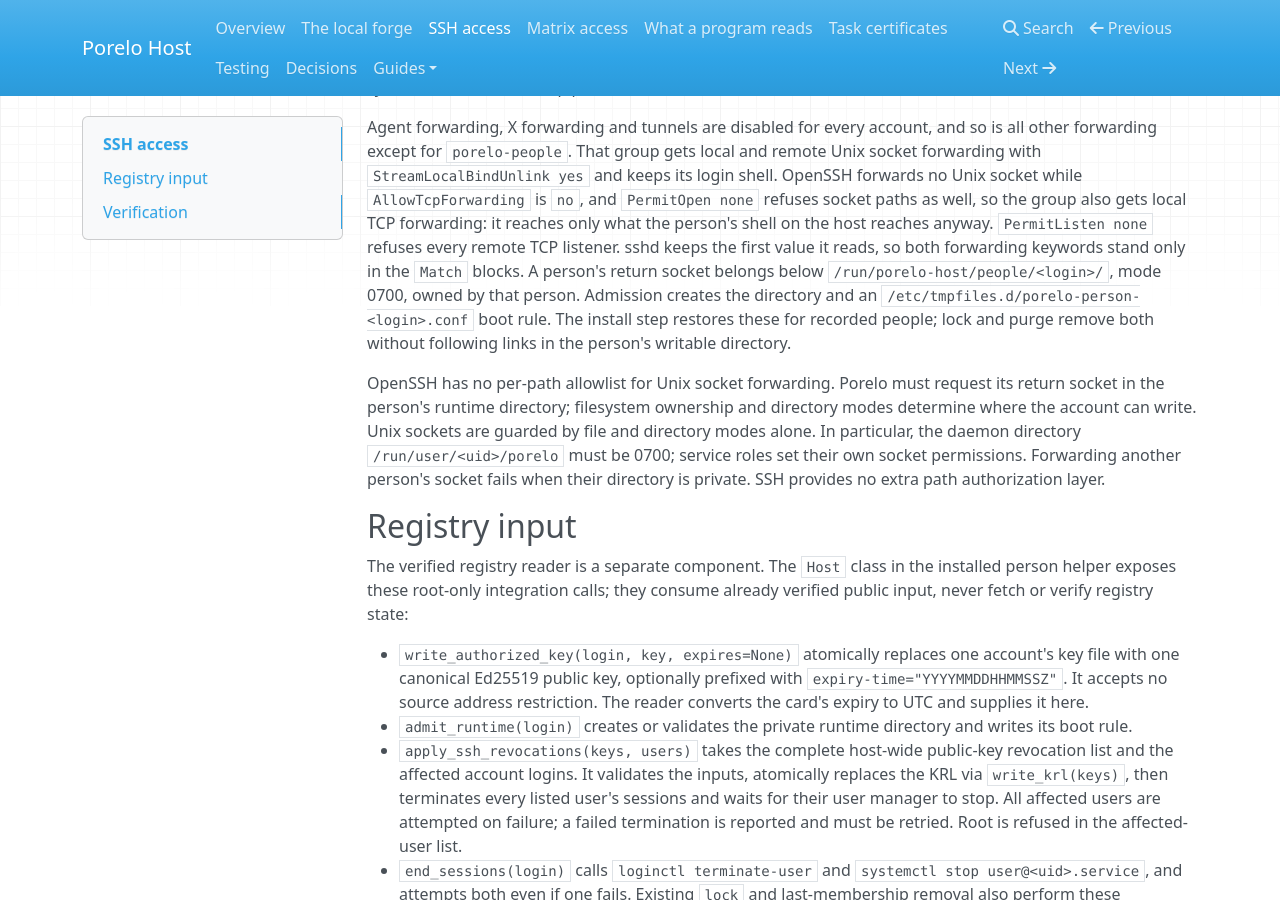
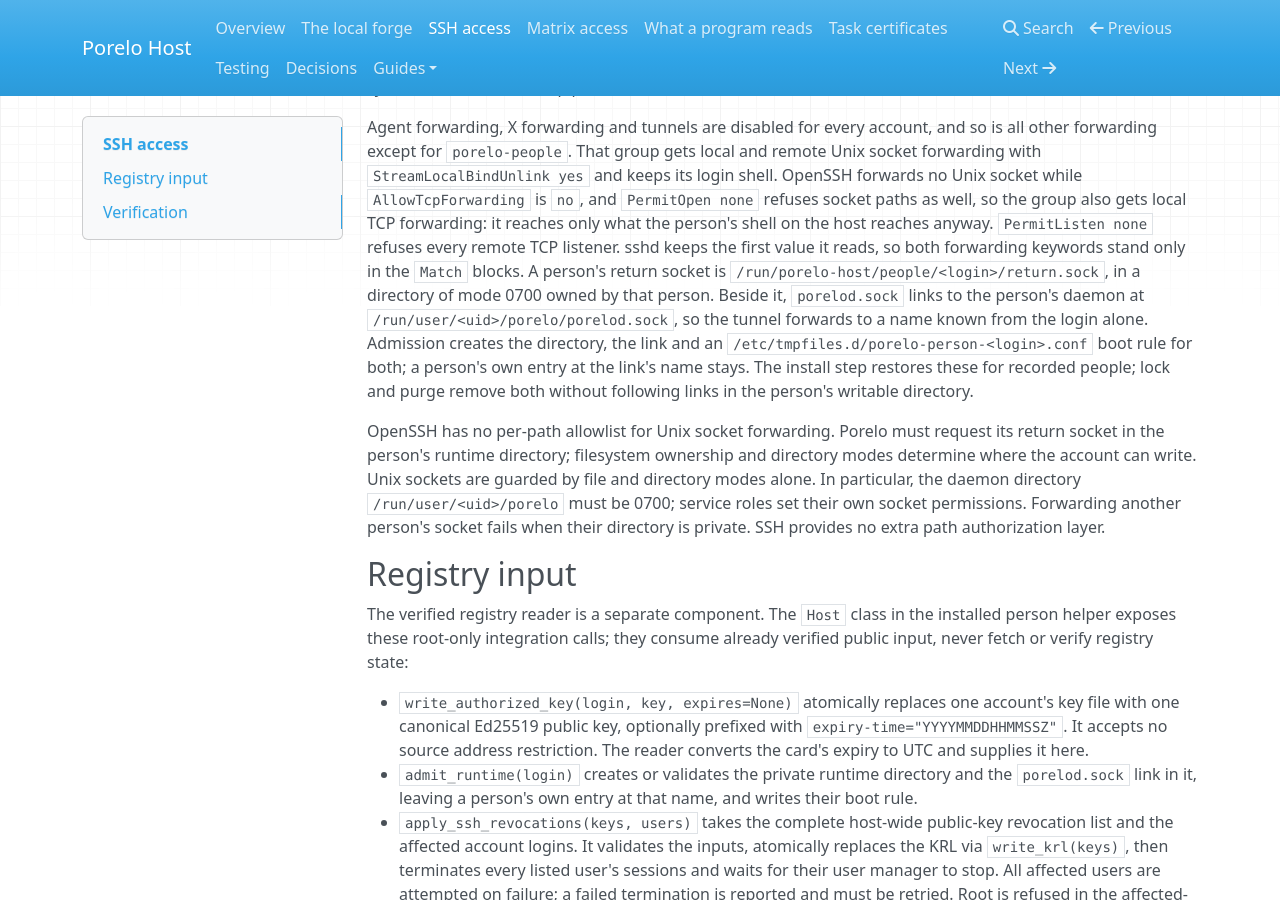
Before and after one commit to porelo-ai/porelo-host, an MkDocs documentation site: the page built from doc/ssh.md, in a window 1280 px wide and 900 px high, scrolled down 267 px. Built offline with MkDocs 1.6.1, drawn with Linux system fonts in a browser that asks for light colours; nearby versions of some CDN libraries.

Commit message:
Link each person's daemon socket under a name the login gives
Assisted-by: Claude Code, claude-opus-5-5
Assisted-by: Antigravity CLI, gemini-4-argon-high

```diff
--- a/doc/ssh.md
+++ b/doc/ssh.md
@@ -13,9 +13,11 @@ for `porelo-people`. That group gets local and remote Unix socket forwarding wit
 its login shell. OpenSSH forwards no Unix socket while `AllowTcpForwarding` is `no`, and `PermitOpen none` refuses
 socket paths as well, so the group also gets local TCP forwarding: it reaches only what the person's shell on the host
 reaches anyway. `PermitListen none` refuses every remote TCP listener. sshd keeps the first value it reads, so both
-forwarding keywords stand only in the `Match` blocks. A person's return socket belongs below
-`/run/porelo-host/people/<login>/`, mode 0700, owned by that person. Admission creates the directory and an
-`/etc/tmpfiles.d/porelo-person-<login>.conf` boot rule. The install step restores these for recorded people;
+forwarding keywords stand only in the `Match` blocks. A person's return socket is
+`/run/porelo-host/people/<login>/return.sock`, in a directory of mode 0700 owned by that person. Beside it,
+`porelod.sock` links to the person's daemon at `/run/user/<uid>/porelo/porelod.sock`, so the tunnel forwards to a name
+known from the login alone. Admission creates the directory, the link and an
+`/etc/tmpfiles.d/porelo-person-<login>.conf` boot rule for both; a person's own entry at the link's name stays. The install step restores these for recorded people;
 lock and purge remove both without following links in the person's writable directory.
 
 OpenSSH has no per-path allowlist for Unix socket forwarding. Porelo must request its return socket in the person's
@@ -32,7 +34,8 @@ root-only integration calls; they consume already verified public input, never f
 - `write_authorized_key(login, key, expires=None)` atomically replaces one account's key file with one canonical
   Ed25519 public key, optionally prefixed with `expiry-time="YYYYMMDDHHMMSSZ"`. It accepts no source address
   restriction. The reader converts the card's expiry to UTC and supplies it here.
-- `admit_runtime(login)` creates or validates the private runtime directory and writes its boot rule.
+- `admit_runtime(login)` creates or validates the private runtime directory and the `porelod.sock` link in it, leaving a
+  person's own entry at that name, and writes their boot rule.
 - `apply_ssh_revocations(keys, users)` takes the complete host-wide public-key revocation list and the affected
   account logins. It validates the inputs, atomically replaces the KRL via `write_krl(keys)`, then terminates every
   listed user's sessions and waits for their user manager to stop. All affected users are attempted on failure;
```
Also changed, not shown: CHANGELOG.md (+2 -0 lines), roles/porelo/README.md (+4 -3 lines), 3 other files.
